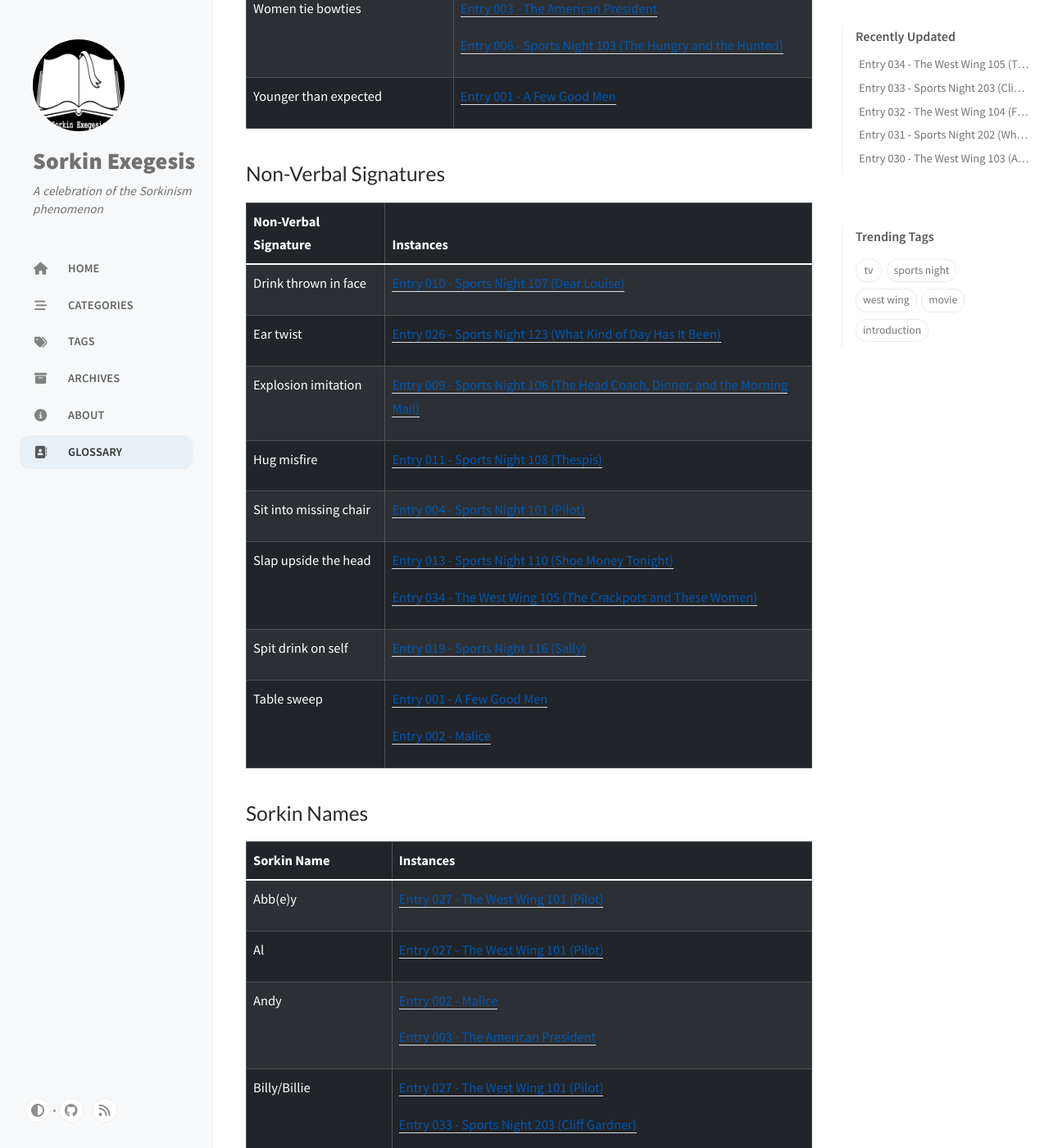
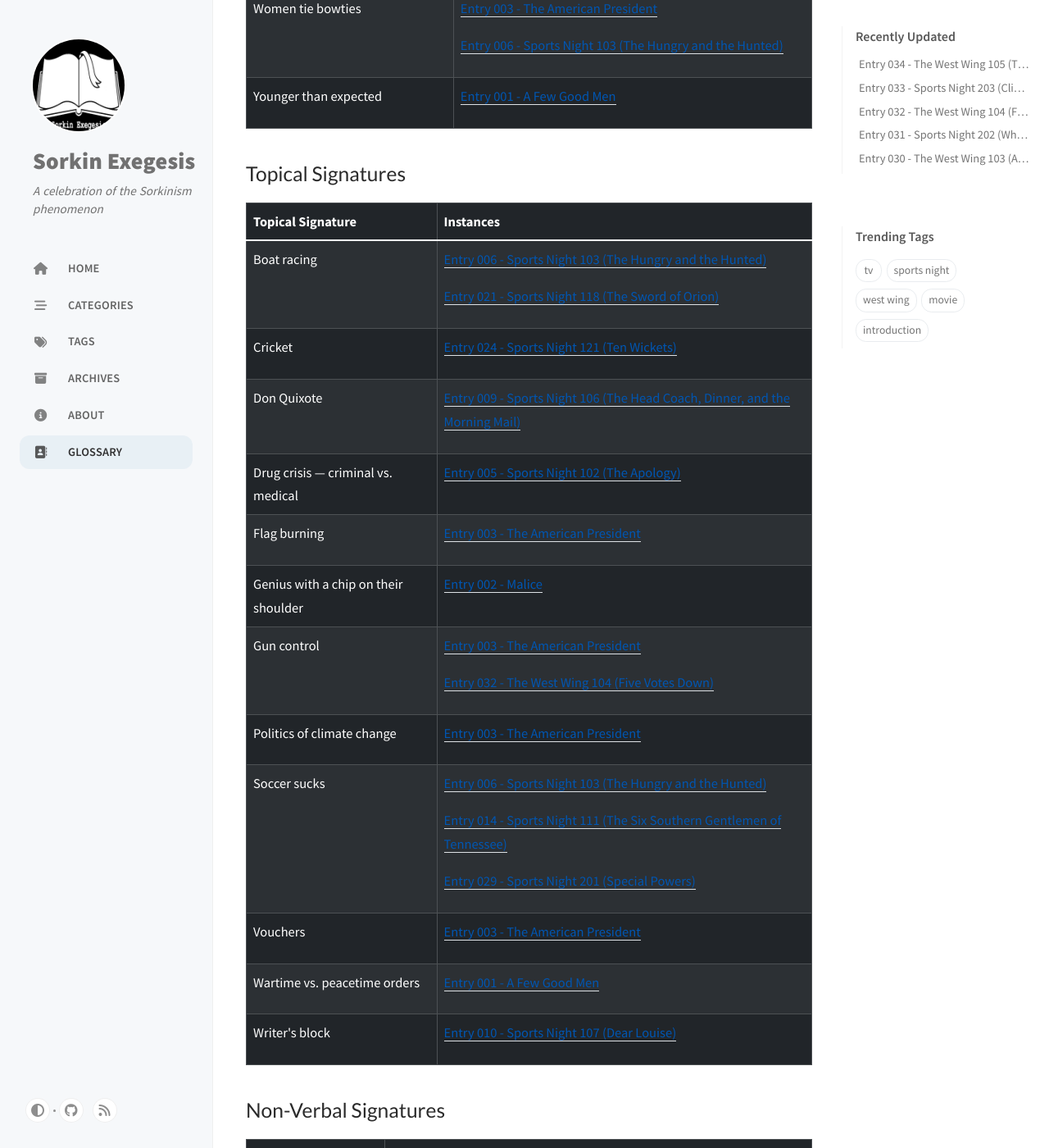
Before and after one commit to sykesjd/sorkin-exegesis, a Jekyll site: the page built from _tabs/glossary.md, in a window 1280 px wide and 1400 px high, scrolled down 21781 px. Shown: the whole window at 82% size. Built offline with Jekyll 4.4.1, drawn with Linux system fonts in a browser that asks for light colours; cached includes are drawn as plain includes; comment, search, counter and statistics services are not loaded.

Commit message:
Forgot about a Sorkinism type, oops

```diff
--- a/_layouts/glossary.html
+++ b/_layouts/glossary.html
@@ -73,6 +73,31 @@
                 <td>
                     {% for post in site.posts reversed %}
                         {% if post.plot_bunnies contains spb %}
+                            <p><a href="{{ post.url | relative_url }}">{{post.title}}</a></p>
+                        {% endif %}
+                    {% endfor %}
+                </td>
+            </tr>
+        {% endfor %}
+    </tbody>
+</table>
+
+<h2>Topical Signatures</h2>
+{% assign tss = site.posts | map: 'topical_signatures' | uniq | sort_natural %}
+<table class="table table-dark table-striped table-bordered table-hover table-responsive">
+    <thead>
+        <tr>
+            <th>Topical Signature</th>
+            <th>Instances</th>
+        </tr>
+    </thead>
+    <tbody class="table-group-divider">
+        {% for sts in tss %}
+            <tr>
+                <td>{{sts}}</td>
+                <td>
+                    {% for post in site.posts reversed %}
+                        {% if post.topical_signatures contains sts %}
                             <p><a href="{{ post.url | relative_url }}">{{post.title}}</a></p>
                         {% endif %}
                     {% endfor %}
--- a/_plugins/posts-sorkinism-hook.rb
+++ b/_plugins/posts-sorkinism-hook.rb
@@ -3,6 +3,14 @@
 # Scrape Sorkinisms from a post to allow for glossary
 
 Jekyll::Hooks.register :posts, :pre_render do |post|
+    vtRegex = /(NEW|RETURNING) Verbal Tic\: (.*)/
+    vtMatches = post.content.scan(vtRegex)
+    vts = Array.new
+    for vt in vtMatches do
+        vts << vt[1]
+    end
+    post.data['verbal_tics'] = vts
+
     dmRegex = /(NEW|RETURNING) Dialogue Motif\: (.*)/
     dmMatches = post.content.scan(dmRegex)
     dms = Array.new
@@ -19,13 +27,13 @@
     end
     post.data['plot_bunnies'] = pbs
 
-    vtRegex = /(NEW|RETURNING) Verbal Tic\: (.*)/
-    vtMatches = post.content.scan(vtRegex)
-    vts = Array.new
-    for vt in vtMatches do
-        vts << vt[1]
+    tsRegex = /(NEW|RETURNING) Topical Signature\: (.*)/
+    tsMatches = post.content.scan(tsRegex)
+    tss = Array.new
+    for ts in tsMatches do
+        tss << ts[1]
     end
-    post.data['verbal_tics'] = vts
+    post.data['topical_signatures'] = tss
 
     nvRegex = /(NEW|RETURNING) Non-Verbal Signature\: (.*)/
     nvMatches = post.content.scan(nvRegex)
--- a/_posts/2025-10-17-west-wing-104.md
+++ b/_posts/2025-10-17-west-wing-104.md
@@ -490,6 +490,9 @@
 > KATZENMOYER: You gotta understand the people in my district, Josh.
 
 Interesting change made here: this meeting between Josh and Katzenmoyer was originally written to take place indoors in the Congressman's office. I suppose this is to make up for Congressman Millman's not being able to ride the treadmill for his meeting?
+
+### RETURNING Topical Signature: Gun control
+<sup>Previous instance: _The American President_</sup>
 
 > KATZENMOYER: The NRA makes me a target in the next election, I lose, plain and simple. Ask me two years from now, I'll be there for you.
 
```
